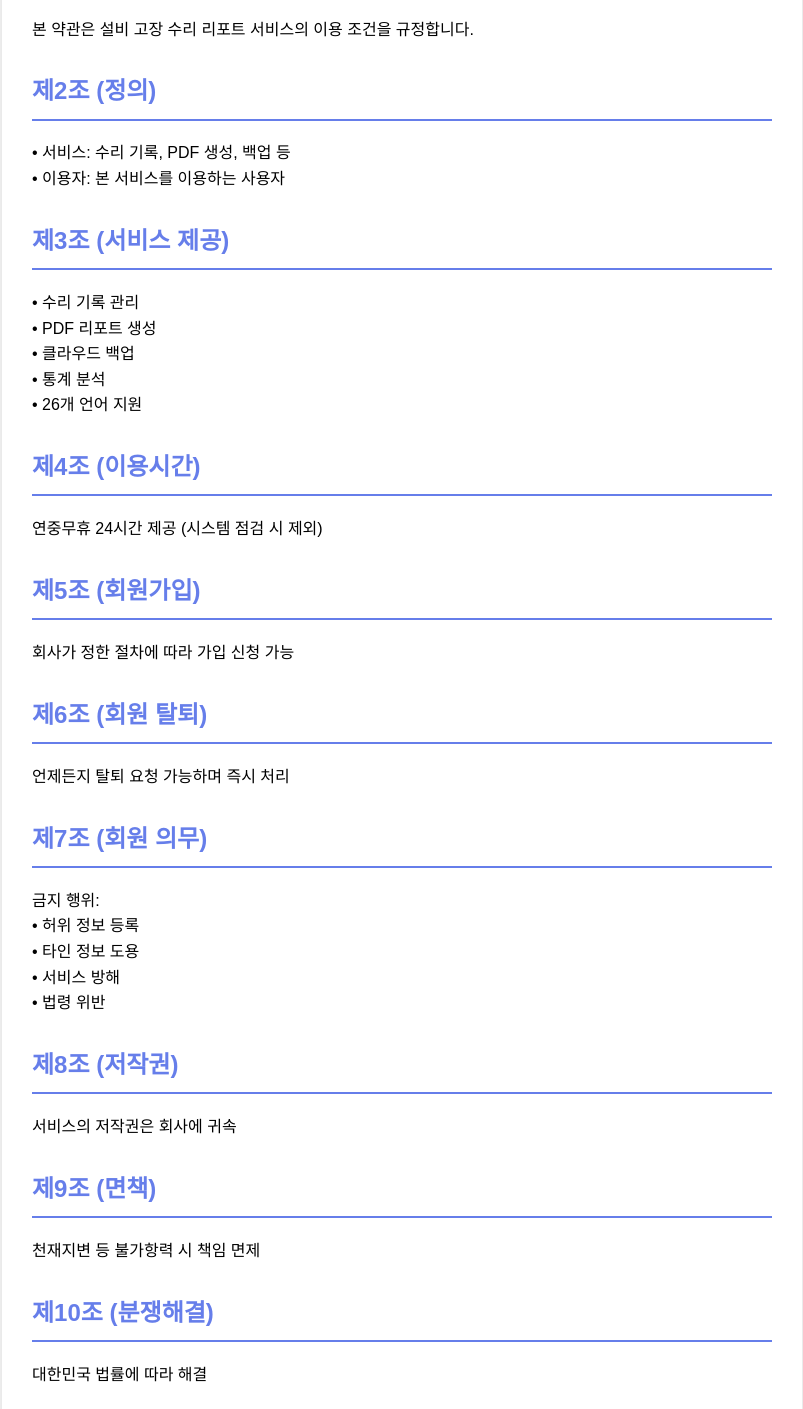
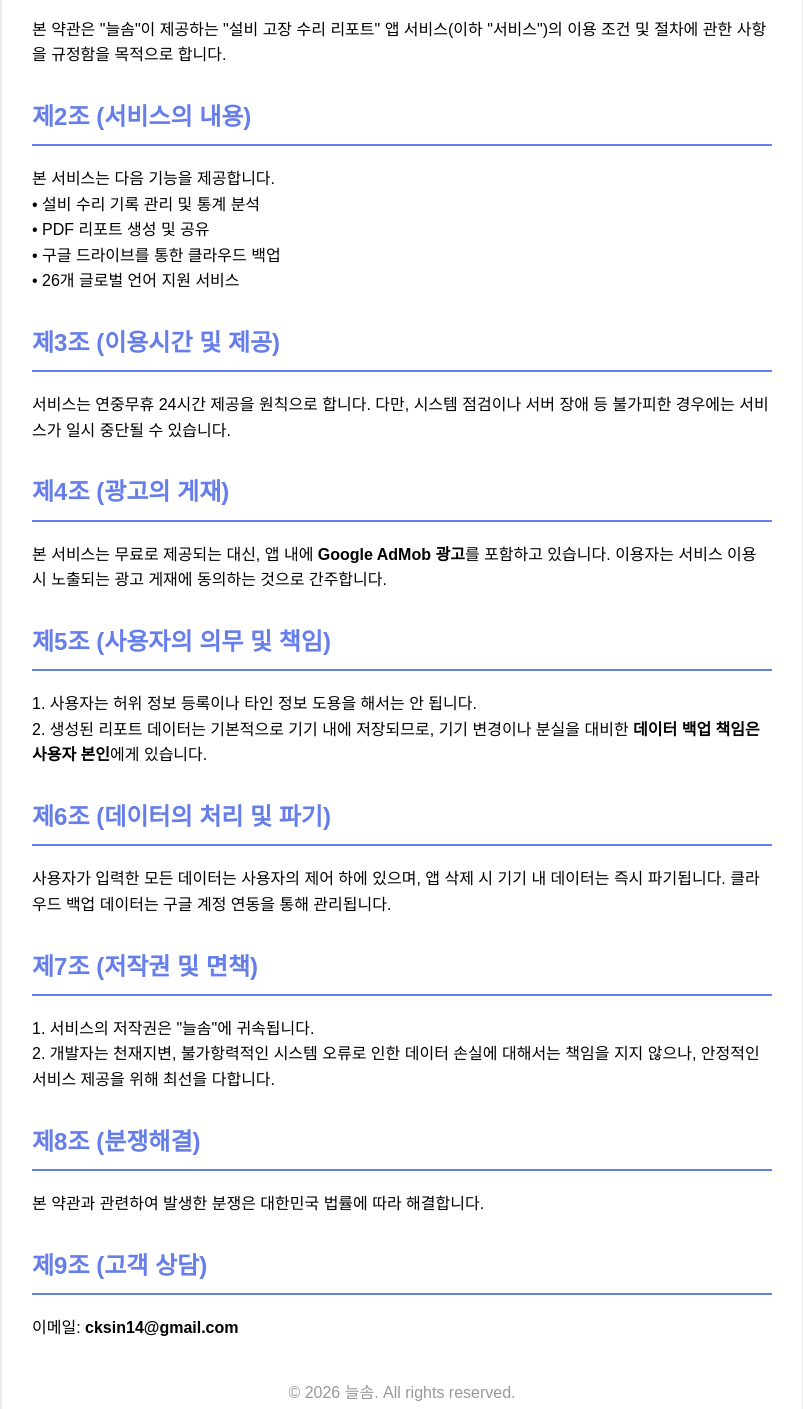
Before and after one commit to neulsom1004/neulsom1004.github.io, a plain HTML site: page terms-of-service.html in a window 1280 px wide. Shown: the part 389-1798 px from the top of the page, without its empty margins (238-1041 px from the left). Drawn offline with Linux system fonts and the light colour scheme.

Commit message:
Update terms-of-service.html

```diff
--- a/terms-of-service.html
+++ b/terms-of-service.html
@@ -16,40 +16,43 @@ h2{color:#667eea;border-bottom:2px solid #667eea;padding-bottom:8px;margin-top:3
 <body>
 <div class="header">
 <h1>이용약관</h1>
-<p>설비 고장 수리 리포트</p>
+<p>설비 고장 수리 리포트 (늘솜)</p>
 </div>
 <div class="content">
 <p><strong>시행일:</strong> 2026년 3월 1일</p>
 
 <h2>제1조 (목적)</h2>
-<p>본 약관은 설비 고장 수리 리포트 서비스의 이용 조건을 규정합니다.</p>
+<p>본 약관은 "늘솜"이 제공하는 "설비 고장 수리 리포트" 앱 서비스(이하 "서비스")의 이용 조건 및 절차에 관한 사항을 규정함을 목적으로 합니다.</p>
 
-<h2>제2조 (정의)</h2>
-<p>• 서비스: 수리 기록, PDF 생성, 백업 등<br>• 이용자: 본 서비스를 이용하는 사용자</p>
+<h2>제2조 (서비스의 내용)</h2>
+<p>본 서비스는 다음 기능을 제공합니다.<br>
+• 설비 수리 기록 관리 및 통계 분석<br>
+• PDF 리포트 생성 및 공유<br>
+• 구글 드라이브를 통한 클라우드 백업<br>
+• 26개 글로벌 언어 지원 서비스</p>
 
-<h2>제3조 (서비스 제공)</h2>
-<p>• 수리 기록 관리<br>• PDF 리포트 생성<br>• 클라우드 백업<br>• 통계 분석<br>• 26개 언어 지원</p>
+<h2>제3조 (이용시간 및 제공)</h2>
+<p>서비스는 연중무휴 24시간 제공을 원칙으로 합니다. 다만, 시스템 점검이나 서버 장애 등 불가피한 경우에는 서비스가 일시 중단될 수 있습니다.</p>
 
-<h2>제4조 (이용시간)</h2>
-<p>연중무휴 24시간 제공 (시스템 점검 시 제외)</p>
+<h2>제4조 (광고의 게재)</h2>
+<p>본 서비스는 무료로 제공되는 대신, 앱 내에 <strong>Google AdMob 광고</strong>를 포함하고 있습니다. 이용자는 서비스 이용 시 노출되는 광고 게재에 동의하는 것으로 간주합니다.</p>
 
-<h2>제5조 (회원가입)</h2>
-<p>회사가 정한 절차에 따라 가입 신청 가능</p>
+<h2>제5조 (사용자의 의무 및 책임)</h2>
+<p>1. 사용자는 허위 정보 등록이나 타인 정보 도용을 해서는 안 됩니다.<br>
+2. 생성된 리포트 데이터는 기본적으로 기기 내에 저장되므로, 기기 변경이나 분실을 대비한 <strong>데이터 백업 책임은 사용자 본인</strong>에게 있습니다.</p>
 
-<h2>제6조 (회원 탈퇴)</h2>
-<p>언제든지 탈퇴 요청 가능하며 즉시 처리</p>
+<h2>제6조 (데이터의 처리 및 파기)</h2>
+<p>사용자가 입력한 모든 데이터는 사용자의 제어 하에 있으며, 앱 삭제 시 기기 내 데이터는 즉시 파기됩니다. 클라우드 백업 데이터는 구글 계정 연동을 통해 관리됩니다.</p>
 
-<h2>제7조 (회원 의무)</h2>
-<p>금지 행위:<br>• 허위 정보 등록<br>• 타인 정보 도용<br>• 서비스 방해<br>• 법령 위반</p>
+<h2>제7조 (저작권 및 면책)</h2>
+<p>1. 서비스의 저작권은 "늘솜"에 귀속됩니다.<br>
+2. 개발자는 천재지변, 불가항력적인 시스템 오류로 인한 데이터 손실에 대해서는 책임을 지지 않으나, 안정적인 서비스 제공을 위해 최선을 다합니다.</p>
 
-<h2>제8조 (저작권)</h2>
-<p>서비스의 저작권은 회사에 귀속</p>
+<h2>제8조 (분쟁해결)</h2>
+<p>본 약관과 관련하여 발생한 분쟁은 대한민국 법률에 따라 해결합니다.</p>
 
-<h2>제9조 (면책)</h2>
-<p>천재지변 등 불가항력 시 책임 면제</p>
-
-<h2>제10조 (분쟁해결)</h2>
-<p>대한민국 법률에 따라 해결</p>
+<h2>제9조 (고객 상담)</h2>
+<p>이메일: <strong>cksin14@gmail.com</strong></p>
 
 <p style="text-align:center;margin-top:40px;color:#999">© 2026 늘솜. All rights reserved.</p>
 <p style="text-align:center"><a href="index.html" class="btn">← 홈으로</a></p>
```
